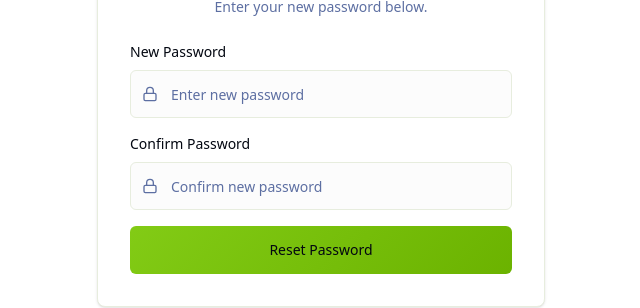
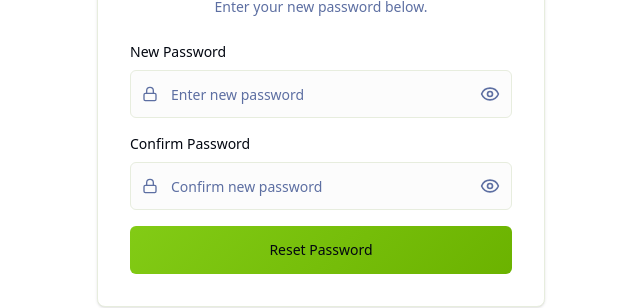
Before and after one commit to VmalRaj-Dev/limetto, a Next.js app: page /reset-password in a window 1280 px wide. Shown: the part 283-591 px from the top of the page, without its empty margins (319-959 px from the left). Built offline with nearby package versions, Linux system fonts and the light colour scheme; no server answers.

Commit message:
fixed bugs

```diff
--- a/src/app/api/checkout/subscription/route.ts
+++ b/src/app/api/checkout/subscription/route.ts
@@ -36,13 +36,15 @@ export const POST = async (request: Request) => {
       );
     }
 
-    const countryCode = countries.getAlpha2Code(billing.country, "en");
-    if (!countryCode) {
-      return NextResponse.json(
-        { error: `Invalid country: ${billing.country}` },
-        { status: 400 }
-      );
-    }
+    // const countryCode = countries.getAlpha2Code(billing.country, "en");
+    // if (!countryCode) {
+    //   return NextResponse.json(
+    //     { error: `Invalid country: ${billing.country}` },
+    //     { status: 400 }
+    //   );
+    // }
+
+    const countryCode = billing.country
 
     const supabase = createServerClient();
 
--- a/src/app/login/page.tsx
+++ b/src/app/login/page.tsx
@@ -18,6 +18,8 @@ import {
   CheckCircle,
   AlertCircle,
   Loader2,
+  Eye,
+  EyeOff,
 } from "lucide-react";
 
 // Define your Zod schema for validation
@@ -39,6 +41,7 @@ export default function Login() {
   const [forgotStatus, setForgotStatus] = useState<"idle" | "success" | "error">("idle");
   const [forgotMsg, setForgotMsg] = useState("");
   const forgotEmailRef = useRef<HTMLInputElement>(null);
+  const [showPassword, setShowPassword] = useState(false);
 
   const {
     register,
@@ -178,12 +181,24 @@ export default function Login() {
                   <Lock className="absolute left-3 top-1/2 transform -translate-y-1/2 w-4 h-4 text-muted-foreground" />
                   <Input
                     id="password"
-                    type="password"
+                    type={showPassword ? "text" : "password"}
                     placeholder="Enter your password"
                     {...register("password")}
-                    className="pl-10 h-12 bg-background border-border focus:border-primary focus:ring-primary"
+                    className="pl-10 pr-10 h-12 bg-background border-border focus:border-primary focus:ring-primary"
                     disabled={isSubmitting}
                   />
+                  <button
+                    type="button"
+                    tabIndex={-1}
+                    className="absolute right-3 top-1/2 transform -translate-y-1/2 text-muted-foreground"
+                    onClick={() => setShowPassword((v) => !v)}
+                  >
+                    {showPassword ? (
+                      <EyeOff className="w-5 h-5" />
+                    ) : (
+                      <Eye className="w-5 h-5" />
+                    )}
+                  </button>
                 </div>
                 {errors.password && (
                   <p className="text-destructive text-xs mt-1">
--- a/src/app/reset-password/page.tsx
+++ b/src/app/reset-password/page.tsx
@@ -7,7 +7,7 @@ import { Button } from "@/components/ui/button";
 import { Input } from "@/components/ui/input";
 import { Label } from "@/components/ui/label";
 import { Card, CardContent } from "@/components/ui/card";
-import { Loader2, Lock, CheckCircle, AlertCircle } from "lucide-react";
+import { Loader2, Lock, CheckCircle, AlertCircle, Eye, EyeOff } from "lucide-react";
 
 export default function ResetPassword() {
   const router = useRouter();
@@ -16,6 +16,8 @@ export default function ResetPassword() {
   const [confirm, setConfirm] = useState("");
   const [status, setStatus] = useState<"idle" | "success" | "error" | "submitting">("idle");
   const [message, setMessage] = useState("");
+  const [showPassword, setShowPassword] = useState(false);
+  const [showConfirm, setShowConfirm] = useState(false);
 
   const handleReset = async (e: React.FormEvent) => {
     e.preventDefault();
@@ -67,13 +69,25 @@ export default function ResetPassword() {
                   <Lock className="absolute left-3 top-1/2 transform -translate-y-1/2 w-4 h-4 text-muted-foreground" />
                   <Input
                     id="new-password"
-                    type="password"
+                    type={showPassword ? "text" : "password"}
                     placeholder="Enter new password"
                     value={password}
                     onChange={e => setPassword(e.target.value)}
-                    className="pl-10 h-12 bg-background border-border focus:border-primary focus:ring-primary"
+                    className="pl-10 pr-10 h-12 bg-background border-border focus:border-primary focus:ring-primary"
                     disabled={status === "submitting" || status === "success"}
                   />
+                  <button
+                    type="button"
+                    tabIndex={-1}
+                    className="absolute right-3 top-1/2 transform -translate-y-1/2 text-muted-foreground"
+                    onClick={() => setShowPassword((v) => !v)}
+                  >
+                    {showPassword ? (
+                      <EyeOff className="w-5 h-5" />
+                    ) : (
+                      <Eye className="w-5 h-5" />
+                    )}
+                  </button>
                 </div>
               </div>
               <div className="space-y-2">
@@ -84,13 +98,25 @@ export default function ResetPassword() {
                   <Lock className="absolute left-3 top-1/2 transform -translate-y-1/2 w-4 h-4 text-muted-foreground" />
                   <Input
                     id="confirm-password"
-                    type="password"
+                    type={showConfirm ? "text" : "password"}
                     placeholder="Confirm new password"
                     value={confirm}
                     onChange={e => setConfirm(e.target.value)}
-                    className="pl-10 h-12 bg-background border-border focus:border-primary focus:ring-primary"
+                    className="pl-10 pr-10 h-12 bg-background border-border focus:border-primary focus:ring-primary"
                     disabled={status === "submitting" || status === "success"}
                   />
+                  <button
+                    type="button"
+                    tabIndex={-1}
+                    className="absolute right-3 top-1/2 transform -translate-y-1/2 text-muted-foreground"
+                    onClick={() => setShowConfirm((v) => !v)}
+                  >
+                    {showConfirm ? (
+                      <EyeOff className="w-5 h-5" />
+                    ) : (
+                      <Eye className="w-5 h-5" />
+                    )}
+                  </button>
                 </div>
               </div>
               <Button
--- a/src/components/AuthForm.tsx
+++ b/src/components/AuthForm.tsx
@@ -6,6 +6,8 @@ import { useForm } from "react-hook-form";
 import { zodResolver } from "@hookform/resolvers/zod";
 import * as z from "zod";
 import { createClient } from "@/utils/supabase/client";
+import countries from "i18n-iso-countries";
+import enLocale from "i18n-iso-countries/langs/en.json";
 
 import { Button } from "@/components/ui/button";
 import { Input } from "@/components/ui/input";
@@ -26,7 +28,12 @@ import {
   User,
   Lock,
   Loader2,
+  Eye,
+  EyeOff,
 } from "lucide-react";
+
+// Register the locale for country names
+countries.registerLocale(enLocale);
 
 // Define your Zod schema for validation
 const signUpSchema = z.object({
@@ -82,6 +89,7 @@ export default function SignUp({ onSignupSuccess }: AuthFormProps) {
   >([]);
   const [loading, setLoading] = useState(true);
   const [error, setError] = useState("");
+  const [showPassword, setShowPassword] = useState(false);
 
   useEffect(() => {
     async function fetchCategories() {
@@ -102,6 +110,15 @@ export default function SignUp({ onSignupSuccess }: AuthFormProps) {
 
     fetchCategories();
   }, [supabase]);
+
+  // Get country list once
+  const countryOptions = useMemo(() => {
+    const countryObj = countries.getNames("en", { select: "official" });
+    return Object.entries(countryObj).map(([code, name]) => ({
+      code,
+      name,
+    }));
+  }, []);
 
   const onSubmit = async (data: SignUpFormValues) => {
     setStatus("idle"); // Reset status on new submission attempt
@@ -249,12 +266,24 @@ export default function SignUp({ onSignupSuccess }: AuthFormProps) {
                   <Lock className="absolute left-3 top-1/2 transform -translate-y-1/2 w-4 h-4 text-muted-foreground" />
                   <Input
                     id="password"
-                    type="password"
+                    type={showPassword ? "text" : "password"}
                     placeholder="Create a secure password"
                     {...register("password")}
-                    className="pl-10 h-12 bg-background border-border focus:border-primary focus:ring-primary"
+                    className="pl-10 pr-10 h-12 bg-background border-border focus:border-primary focus:ring-primary"
                     disabled={isSubmitting}
                   />
+                  <button
+                    type="button"
+                    tabIndex={-1}
+                    className="absolute right-3 top-1/2 transform -translate-y-1/2 text-muted-foreground"
+                    onClick={() => setShowPassword((v) => !v)}
+                  >
+                    {showPassword ? (
+                      <EyeOff className="w-5 h-5" />
+                    ) : (
+                      <Eye className="w-5 h-5" />
+                    )}
+                  </button>
                 </div>
                 {/* Password requirements info */}
                 <div className="text-xs text-muted-foreground mt-1">
@@ -423,18 +452,34 @@ export default function SignUp({ onSignupSuccess }: AuthFormProps) {
                 </div>
 
                 <div className="grid grid-cols-2 gap-4">
-                  <div className="space-y-2">
+                  <div className="flex flex-col justify-end space-y-2">
                     <Label htmlFor="country">Country</Label>
-                    <Input id="country" {...register("country")} />
+                    <select
+                      id="country"
+                      {...register("country")}
+                      className="w-full h-12 bg-background border border-border rounded-md px-3 text-sm focus:border-primary focus:ring-primary appearance-none"
+                      disabled={isSubmitting}
+                      defaultValue=""
+                      style={{ minHeight: "3rem" }}
+                    >
+                      <option value="" disabled>
+                        Select your country
+                      </option>
+                      {countryOptions.map(({ code, name }) => (
+                        <option key={code} value={code}>
+                          {name}
+                        </option>
+                      ))}
+                    </select>
                     {errors.country && (
                       <p className="text-destructive text-xs">
                         {errors.country.message}
                       </p>
                     )}
                   </div>
-                  <div className="space-y-2">
+                  <div className="flex flex-col justify-end space-y-2">
                     <Label htmlFor="zipcode">Zipcode</Label>
-                    <Input id="zipcode" {...register("zipcode")} />
+                    <Input id="zipcode" {...register("zipcode")} className="h-12" />
                     {errors.zipcode && (
                       <p className="text-destructive text-xs">
                         {errors.zipcode.message}
```
